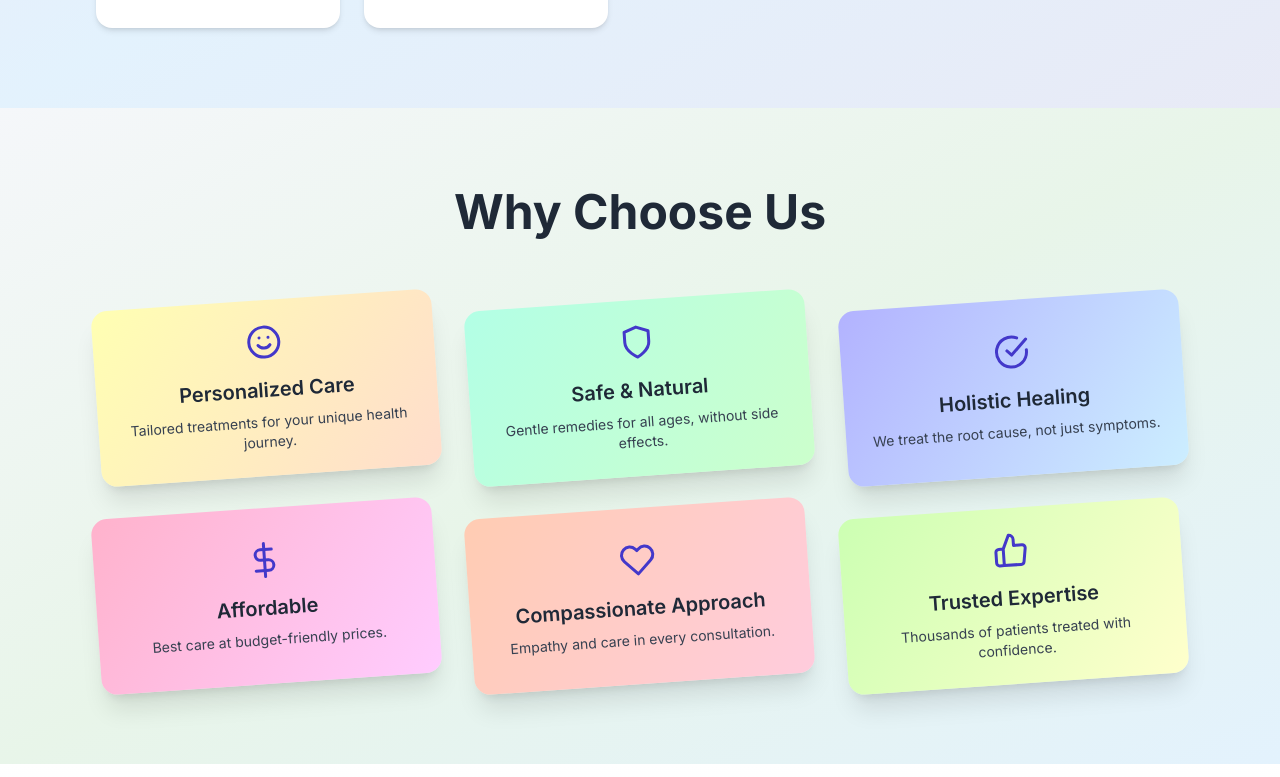
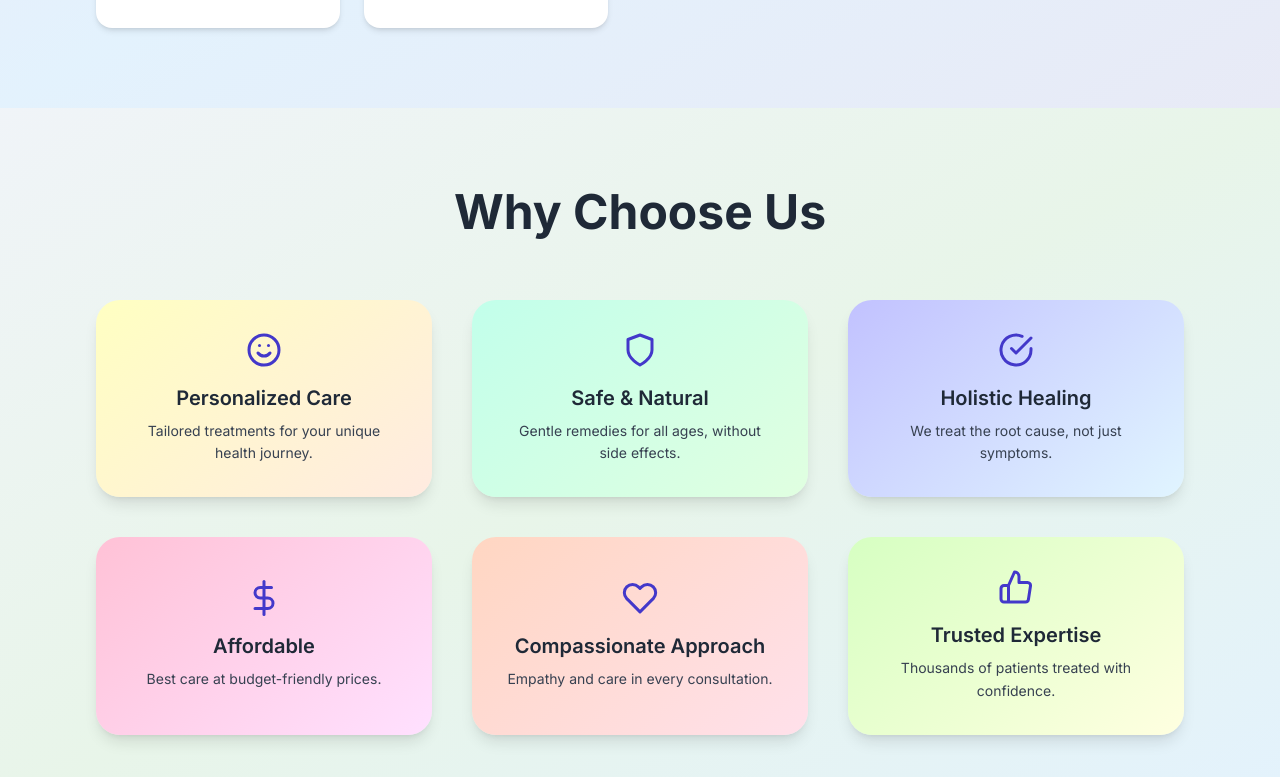
Before and after one commit to amardeep-SDE/healthCare, a React (Vite) app in the folder client/: page / in a window 1280 px wide. Shown: the part 2083-2860 px from the top of the page. Built offline with nearby package versions, Linux system fonts and the light colour scheme.

Commit message:
fix: Benefits section

```diff
--- a/client/src/views/Benefits.jsx
+++ b/client/src/views/Benefits.jsx
@@ -11,57 +11,27 @@ import {
 } from "react-icons/fi";
 
 const benefitItems = [
-  {
-    icon: <FiSmile />,
-    key: "personal",
-    hueA: 20,
-    hueB: 60,
-  },
-  {
-    icon: <FiShield />,
-    key: "safe",
-    hueA: 120,
-    hueB: 160,
-  },
-  {
-    icon: <FiCheckCircle />,
-    key: "holistic",
-    hueA: 200,
-    hueB: 240,
-  },
-  {
-    icon: <FiDollarSign />,
-    key: "affordable",
-    hueA: 300,
-    hueB: 340,
-  },
-  {
-    icon: <FiHeart />,
-    key: "compassion",
-    hueA: 340,
-    hueB: 20,
-  },
-  {
-    icon: <FiThumbsUp />,
-    key: "trusted",
-    hueA: 60,
-    hueB: 100,
-  },
+  { icon: <FiSmile />, key: "personal", hueA: 20, hueB: 60 },
+  { icon: <FiShield />, key: "safe", hueA: 120, hueB: 160 },
+  { icon: <FiCheckCircle />, key: "holistic", hueA: 200, hueB: 240 },
+  { icon: <FiDollarSign />, key: "affordable", hueA: 300, hueB: 340 },
+  { icon: <FiHeart />, key: "compassion", hueA: 340, hueB: 20 },
+  { icon: <FiThumbsUp />, key: "trusted", hueA: 60, hueB: 100 },
 ];
 
 const cardVariants = {
   offscreen: {
-    y: 100,
+    y: 80,
     opacity: 0,
   },
   onscreen: {
     y: 0,
     opacity: 1,
-    rotate: -4,
+    rotate: 0,
     transition: {
       type: "spring",
-      bounce: 0.35,
-      duration: 0.8,
+      bounce: 0.4,
+      duration: 0.7,
     },
   },
 };
@@ -72,7 +42,7 @@ const Benefits = () => {
   return (
     <section
       id="benefits"
-      className="bg-gradient-to-br from-[#f5f7fa] via-[#e8f5e9] to-[#e3f2fd] dark:from-slate-900 dark:via-slate-800 dark:to-slate-900 py-20 px-6 sm:px-10 md:px-24"
+      className="bg-gradient-to-br from-[#f0f4f8] via-[#e8f5e9] to-[#e3f2fd] dark:from-slate-900 dark:via-slate-800 dark:to-slate-900 py-20 px-6 sm:px-10 md:px-24"
     >
       <div className="max-w-6xl mx-auto text-center">
         <motion.h2
@@ -85,25 +55,35 @@ const Benefits = () => {
           {t("benefits.title")}
         </motion.h2>
 
-        <div className="grid grid-cols-1 sm:grid-cols-2 lg:grid-cols-3 gap-8">
+        <div className="grid grid-cols-1 sm:grid-cols-2 lg:grid-cols-3 gap-10">
           {benefitItems.map((item, index) => {
-            const background = `linear-gradient(306deg, hsl(${item.hueA}, 100%, 90%), hsl(${item.hueB}, 100%, 85%))`;
+            const background = `linear-gradient(320deg, hsl(${item.hueA}, 100%, 94%), hsl(${item.hueB}, 100%, 88%))`;
 
             return (
               <motion.div
                 key={index}
-                className="rounded-2xl shadow-xl p-6 flex flex-col items-center justify-center text-center transition-all hover:-translate-y-2 hover:scale-[1.02]"
+                className="relative rounded-3xl shadow-lg p-8 flex flex-col items-center justify-center text-center transition-all group overflow-hidden"
                 style={{ background }}
                 initial="offscreen"
                 whileInView="onscreen"
                 viewport={{ once: true, amount: 0.3 }}
                 variants={cardVariants}
               >
-                <div className="text-4xl text-indigo-700 mb-4">{item.icon}</div>
+                {/* Animated Border Glow */}
+                <div className="absolute inset-0 rounded-3xl border border-transparent group-hover:border-white/30 group-hover:shadow-[0_0_30px_rgba(255,255,255,0.3)] transition-all duration-500"></div>
+
+                {/* Icon */}
+                <div className="text-4xl text-indigo-700 dark:text-indigo-300 mb-4 transform group-hover:scale-110 transition-transform duration-300">
+                  {item.icon}
+                </div>
+
+                {/* Title */}
                 <h3 className="text-xl font-semibold text-gray-800 dark:text-white mb-2">
                   {t(`benefits.${item.key}.title`)}
                 </h3>
-                <p className="text-gray-700 dark:text-gray-300 text-sm">
+
+                {/* Description */}
+                <p className="text-gray-700 dark:text-gray-300 text-sm leading-relaxed">
                   {t(`benefits.${item.key}.desc`)}
                 </p>
               </motion.div>
```
